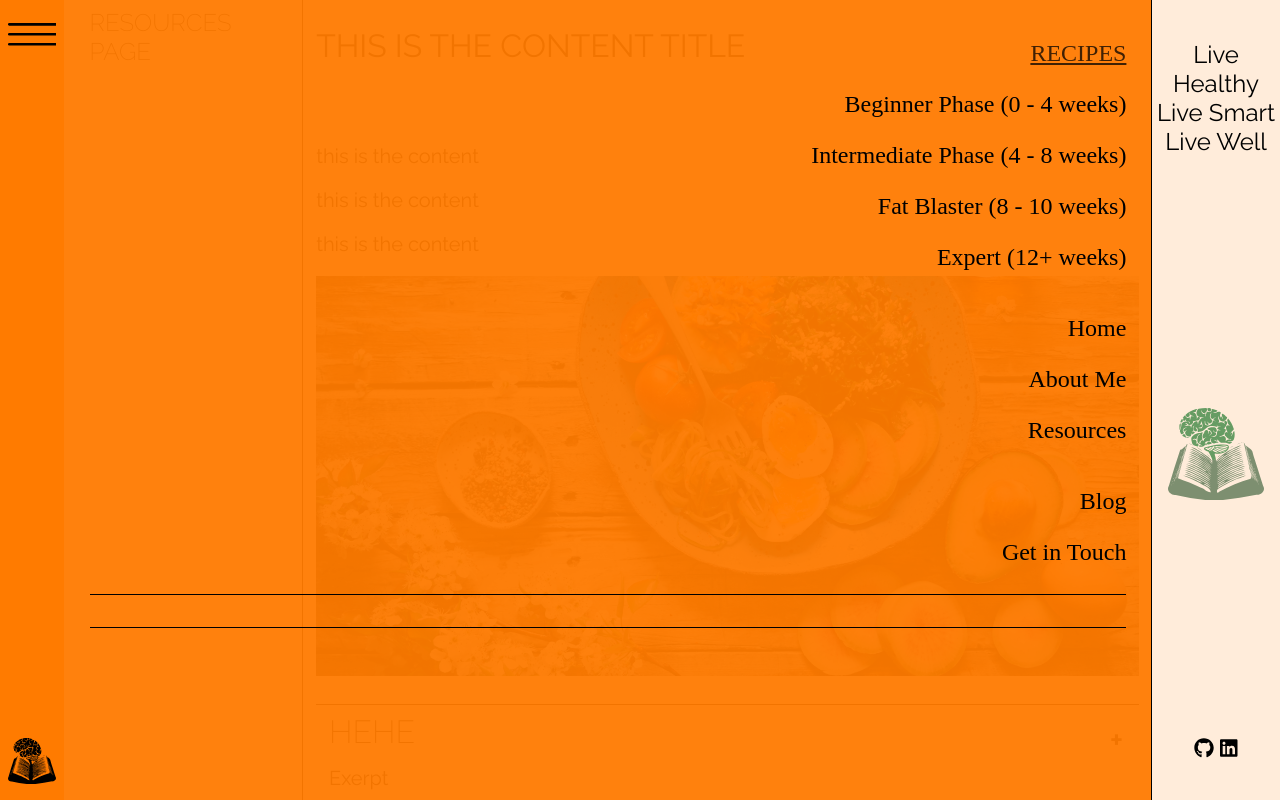
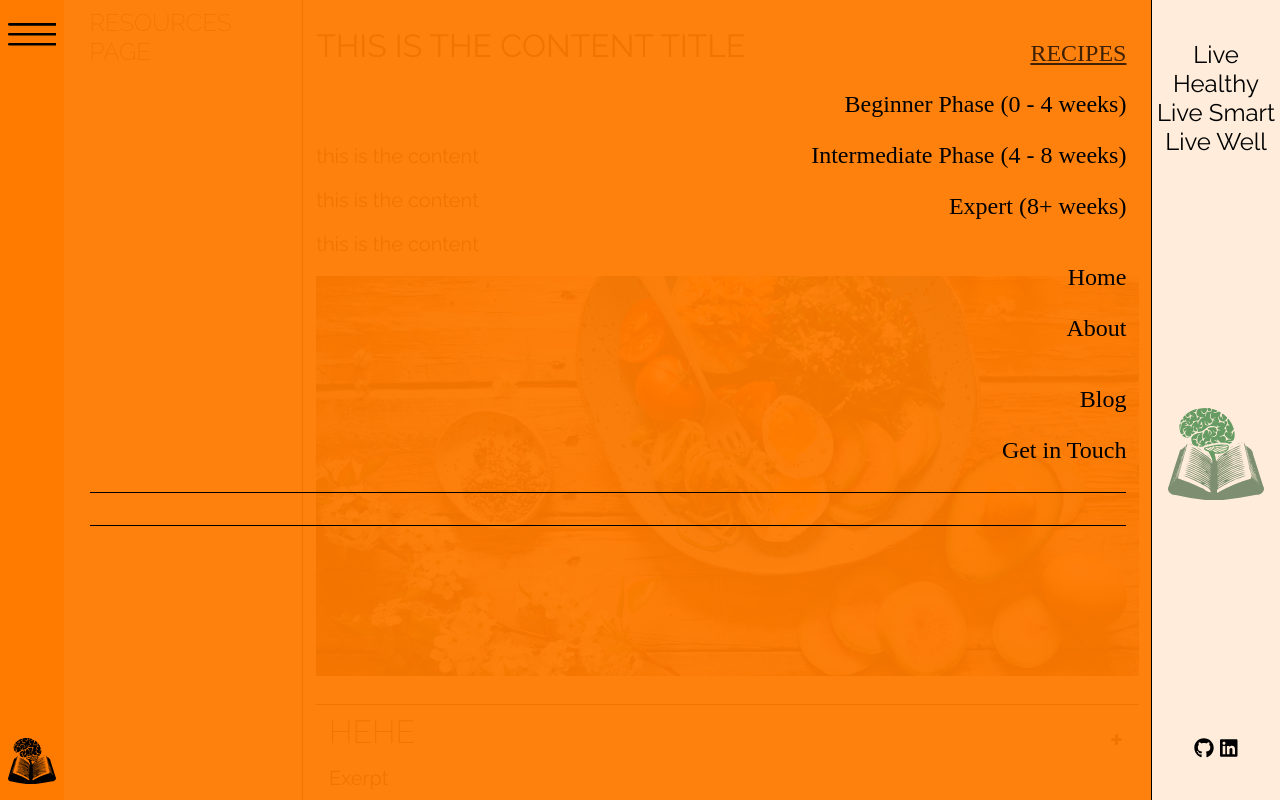
Before and after one commit to TGH37/WP-REST-React-Template, a React app: page /resources in a window 1280 px wide. Both pictures are taken after a click on the element 32 px from the left and 33 px from the top of the page. Shown: the top 800 px of the page. Built offline with nearby package versions, Linux system fonts and the light colour scheme; the HTML template or start-up script is replaced by a standard one.

Commit message:
promoted active styling for all nav links into a separate function

```diff
--- a/src/components/Navbar.tsx
+++ b/src/components/Navbar.tsx
@@ -25,6 +25,7 @@ function Navbar(props: Props) {
         const staticAttrs = {className: `${styles.navContainer} ${isNavExpanded ? styles.navExpanded : ""}`}
         return {...staticAttrs, ...dynamicAttrs}
       };
+      const getStyle = (isActive: boolean) => isActive ? styles.activeLink : "";
 
 
     return (
@@ -44,21 +45,20 @@ function Navbar(props: Props) {
             </div>
             <div className={`${styles.navLinksContainer} ${isNavExpanded ? styles.showWhenExpanded : styles.hiddenWhenCollapsed}`}>
                 <ul>
-                    <li className={styles.listTitle} >RECIPES</li>
-                    <li><NavLink onClick={menuIconClickHandler} activeClassName={styles.activeLink} exact={true} to="/recipes">Beginner Phase (0 - 4 weeks)</NavLink></li>
-                    <li><NavLink onClick={menuIconClickHandler} activeClassName={styles.activeLink} exact={true} to="/">Intermediate Phase (4 - 8 weeks)</NavLink></li>
-                    <li><NavLink onClick={menuIconClickHandler} activeClassName={styles.activeLink} exact={true} to="/">Fat Blaster (8 - 10 weeks)</NavLink></li>
-                    <li><NavLink onClick={menuIconClickHandler} activeClassName={styles.activeLink} exact={true} to="/">Expert (12+ weeks)</NavLink></li>
+                    <li className={styles.listTitle} ><NavLink onClick={menuIconClickHandler} className={({isActive}) => (isActive ? styles.activeLink : "")} to="recipes">RECIPES</NavLink></li>
+                    <li><NavLink onClick={menuIconClickHandler} className={({isActive}) => getStyle(isActive)} to="recipes?category=beginner">Beginner Phase (0 - 4 weeks)</NavLink></li>
+                    <li><NavLink onClick={menuIconClickHandler} className={({isActive}) => getStyle(isActive)} to="recipes?category=intermediate">Intermediate Phase (4 - 8 weeks)</NavLink></li>
+                    <li><NavLink onClick={menuIconClickHandler} className={({isActive}) => getStyle(isActive)} to="recipes?category=expert">Expert (8+ weeks)</NavLink></li>
                 </ul>
 
                 <ul>
-                    <li><NavLink onClick={menuIconClickHandler} activeClassName={styles.activeLink} exact={true} to="/">Home</NavLink></li>
-                    <li><NavLink onClick={menuIconClickHandler} activeClassName={styles.activeLink} exact={true} to="/about">About Me</NavLink></li>
-                    <li><NavLink onClick={menuIconClickHandler} activeClassName={styles.activeLink} exact={true} to="/resources">Resources</NavLink></li>
+                    <li><NavLink onClick={menuIconClickHandler} className={({isActive}) => getStyle(isActive)} to="/">Home</NavLink></li>
+                    <li><NavLink onClick={menuIconClickHandler} className={({isActive}) => getStyle(isActive)} to="/about">About</NavLink></li>
+                    {/* <li><NavLink onClick={menuIconClickHandler} className={({isActive}) => getStyle(isActive)} to="/resources">Resources</NavLink></li> */}
                 </ul>
                 <ul>
-                    <li><NavLink onClick={menuIconClickHandler} activeClassName={styles.activeLink} exact={true} to="/blog">Blog</NavLink></li>
-                    <li><NavLink onClick={menuIconClickHandler} activeClassName={styles.activeLink} exact={true} to="/contact">Get in Touch</NavLink></li>
+                    <li><NavLink onClick={menuIconClickHandler} className={({isActive}) => getStyle(isActive)} to="/blog">Blog</NavLink></li>
+                    <li><NavLink onClick={menuIconClickHandler} className={({isActive}) => getStyle(isActive)} to="/contact">Get in Touch</NavLink></li>
 
                 </ul>
                 <SearchBar />
```
